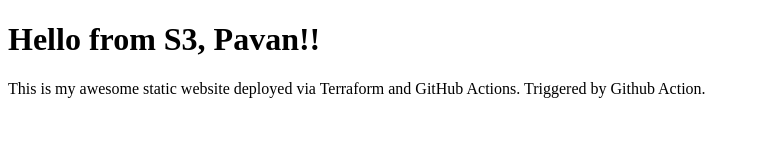
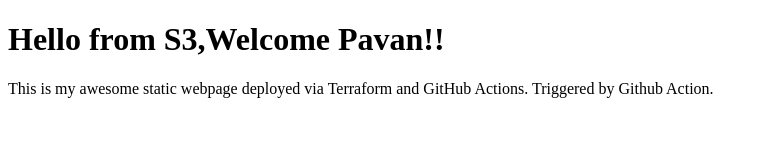
Before and after one commit to pavan-bethanabotla-infosrc/terraform-github-actions, a plain HTML site: page index.html in a window 1280 px wide. Shown: the whole page, without its empty margins (0-768 px from the left). Drawn offline with Linux system fonts and the light colour scheme.

Commit message:
Modified index.html and deploy.yaml

```diff
--- a/index.html
+++ b/index.html
@@ -4,7 +4,7 @@
     <title>My S3 Website</title>
 </head>
 <body>
-    <h1>Hello from S3, Pavan!!</h1>
-    <p>This is my awesome static website deployed via Terraform and GitHub Actions. Triggered by Github Action.</p>
+    <h1>Hello from S3,Welcome Pavan!!</h1>
+    <p>This is my awesome static webpage deployed via Terraform and GitHub Actions. Triggered by Github Action.</p>
 </body>
 </html>
```
Also changed, not shown: 1 other file.
